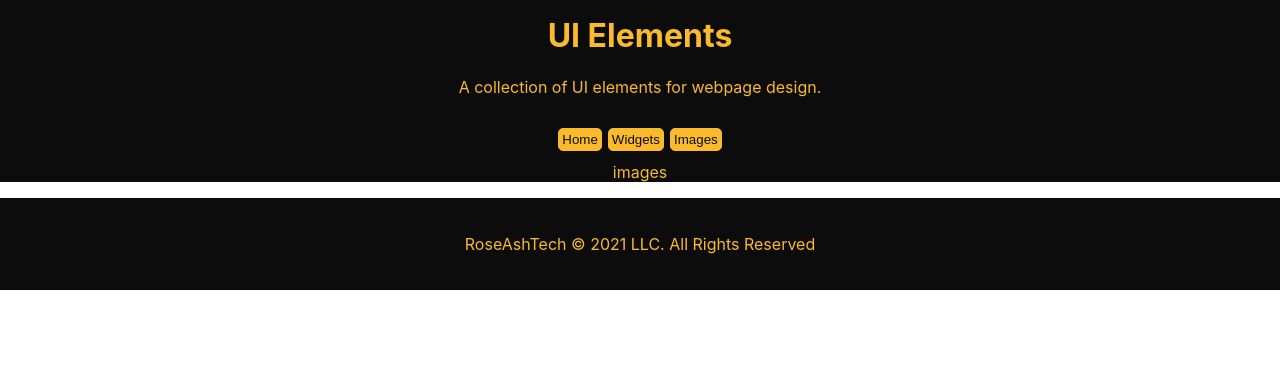
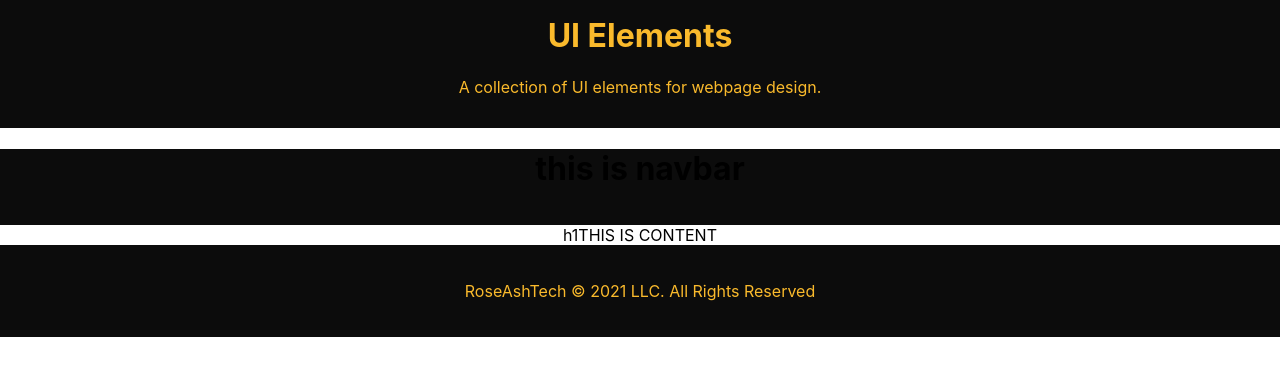
Before and after one commit to ARFreiler/UI_Elements, a React (Create React App) app in the folder ui_elements/: page /images in a window 1280 px wide. Shown: the top 376 px of the page. Built offline with nearby package versions, Linux system fonts and the light colour scheme.

Commit message:
Added the react router dom npm package.

```diff
--- a/ui_elements/src/App.js
+++ b/ui_elements/src/App.js
@@ -9,6 +9,8 @@
 // export default App;
 
 import React from 'react';
+import ReactDOM from 'react-dom';
+import { BrowserRouter, Route, Link } from "react-router-dom";
 
 import './App.css';
 import Content from "./components/Content";
@@ -30,3 +32,5 @@ function App() {
 }
 
 export default App;
+
+ReactDOM.render(<App />, document.querySelector('#root'));
--- a/ui_elements/src/components/Content.js
+++ b/ui_elements/src/components/Content.js
@@ -5,19 +5,22 @@ import { Switch, Route } from 'react-router-dom';
 // import Header from './Header/Header';
 // import Footer from './Footer/Footer';
 // import UiElements from './UiElements/UiElements';
-import Homepage from './pages/Homepage/Homepage';
-import Widgets from './pages/WidgetElements/Widgets';
-import Images from './pages/ImageElements/Images';
+import Homepage from './Homepage/Homepage';
+import Widgets from './WidgetElements/Widgets';
+import Images from './ImageElements/Images';
 
 import './Content.css';
 
 const Content = () => {
     return (
-        <Switch>
-            <Route exact path='/' component={Homepage}></Route>
-            <Route exact path='/widgets' component={Widgets}></Route>
-            <Route exact path='/images' component={Images}></Route>
-        </Switch>
+        <div className="content-content">
+            h1THIS IS CONTENT
+        </div>
+        // <Switch>
+        //     <Route exact path='/' component={Homepage}></Route>
+        //     <Route exact path='/widgets' component={Widgets}></Route>
+        //     <Route exact path='/images' component={Images}></Route>
+        // </Switch>
     );
 };
 
--- a/ui_elements/src/components/Header/Header.js
+++ b/ui_elements/src/components/Header/Header.js
@@ -5,6 +5,7 @@ import '../Navbar/Navbar';
 const Header = () => {
     return (
         <div className="container">
+            {/* <Navbar /> */}
             <div className="header">
                 <h1 className="title">UI Elements</h1>
                 <p className="tag">A collection of UI elements for webpage design.</p>
--- a/ui_elements/src/components/pages/ImageElements/Images.js
+++ b/ui_elements/src/components/ImageElements/Images.js
@@ -1,6 +1,7 @@
 import React from 'react';
 
-// import ExpandingCards from '../ExpandingCards/ExpandingCard';
+
+import ExpandingCard from '../ExpandingCards/ExpandingCard';
 import './Images.css';
 
 const Images = () => {
@@ -9,7 +10,7 @@ const Images = () => {
             <div className="images">
                 <div className="element-one">
                     <p>images</p>
-                    {/* <ExpandingCard /> */}
+                    <ExpandingCard />
 
                 </div>
             </div>
--- a/ui_elements/src/components/Navbar/Navbar.js
+++ b/ui_elements/src/components/Navbar/Navbar.js
@@ -7,11 +7,14 @@ const Navbar = ({ currentPage, handlePageChange }) => {
     return (
         <div className="navbar">
             <div class="topnav">
+                <div className="nav-content">
+                    <h1>this is navbar</h1>
+                </div>
                 {/* <a href="#widgets" onClick={() => handlePageChange('Widgets')} className={currentPage === 'Link1' ? 'nav-link active' : 'nav-link'}>Widgets</a>
                 <a href="" onClick={() => handlePageChange('')} className={currentPage === 'Link2' ? 'nav-link active' : 'nav-link'}>link 2</a>
                 <a href="" onClick={() => handlePageChange('')} className={currentPage === 'Link3' ? 'nav-link active' : 'nav-link'}>link 3</a>
                 <a href="" onClick={() => handlePageChange('')} className={currentPage === 'Link4' ? 'nav-link active' : 'nav-link'}>link 4</a> */}
-                <Link to="/">
+                {/* <Link to="/">
                     <button class="nav-button" variant="outlined">
                         Home
                     </button>
@@ -25,7 +28,7 @@ const Navbar = ({ currentPage, handlePageChange }) => {
                     <button class="nav-button" variant="outlined">
                         Images
                     </button>
-                </Link>
+                </Link> */}
             </div>
         </div>
     );
--- a/ui_elements/src/index.js
+++ b/ui_elements/src/index.js
@@ -3,7 +3,7 @@ import ReactDOM from 'react-dom';
 import './index.css';
 import App from './App';
 import reportWebVitals from './reportWebVitals';
-import { BrowserRouter } from 'react-router-dom';
+import { BrowserRouter, Route, Link } from "react-router-dom";
 
 ReactDOM.render(
   <BrowserRouter>
```
Also changed, not shown: ui_elements/src/components/Homepage/Homepage.css (renamed from ui_elements/src/components/pages/Homepage/Homepage.css), ui_elements/src/components/Homepage/Homepage.js (renamed from ui_elements/src/components/pages/Homepage/Homepage.js), ui_elements/src/components/ImageElements/Images.css (added), ui_elements/src/components/WidgetElements/Widgets.css (renamed from ui_elements/src/components/pages/WidgetElements/Widgets.css), ui_elements/src/components/WidgetElements/Widgets.js (renamed from ui_elements/src/components/pages/WidgetElements/Widgets.js), 1 other file (tests, documents, lock files or other folders).
